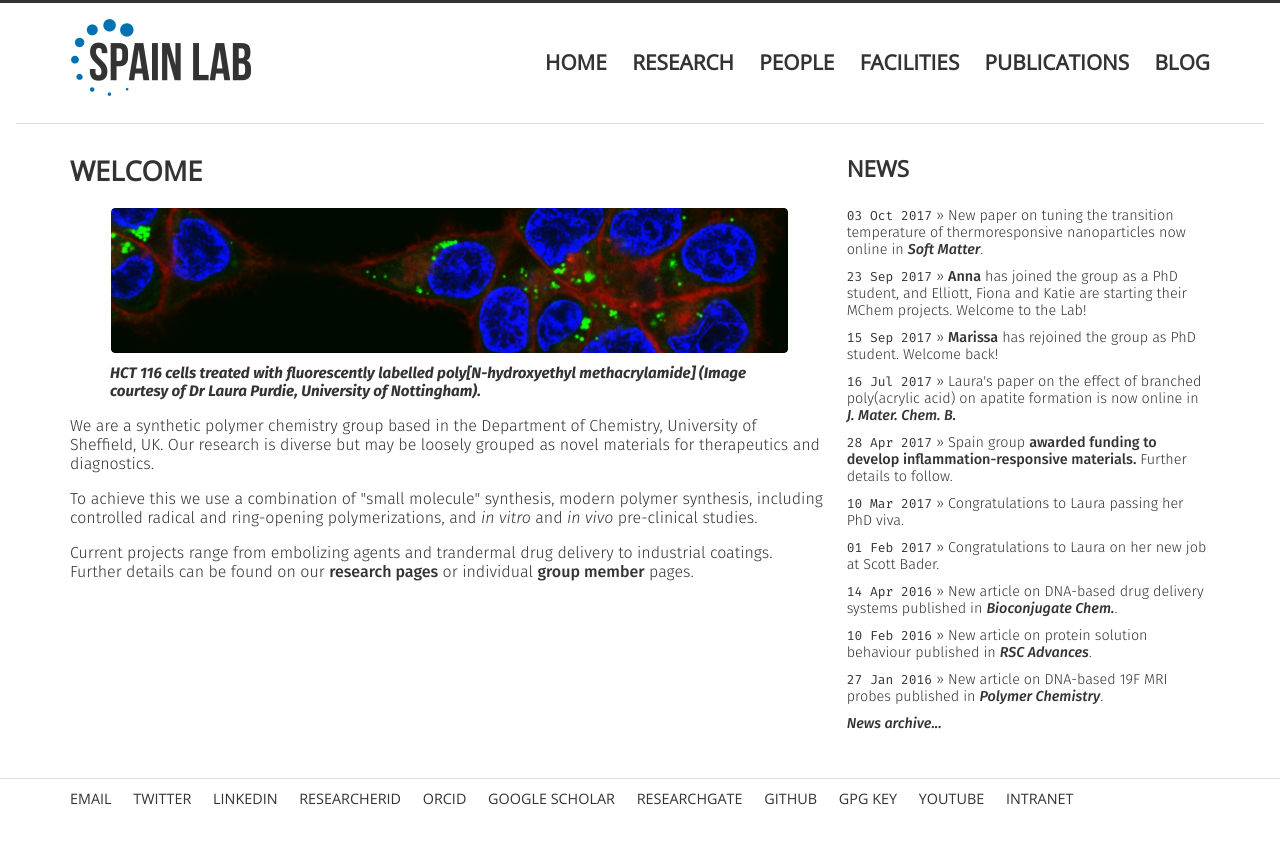
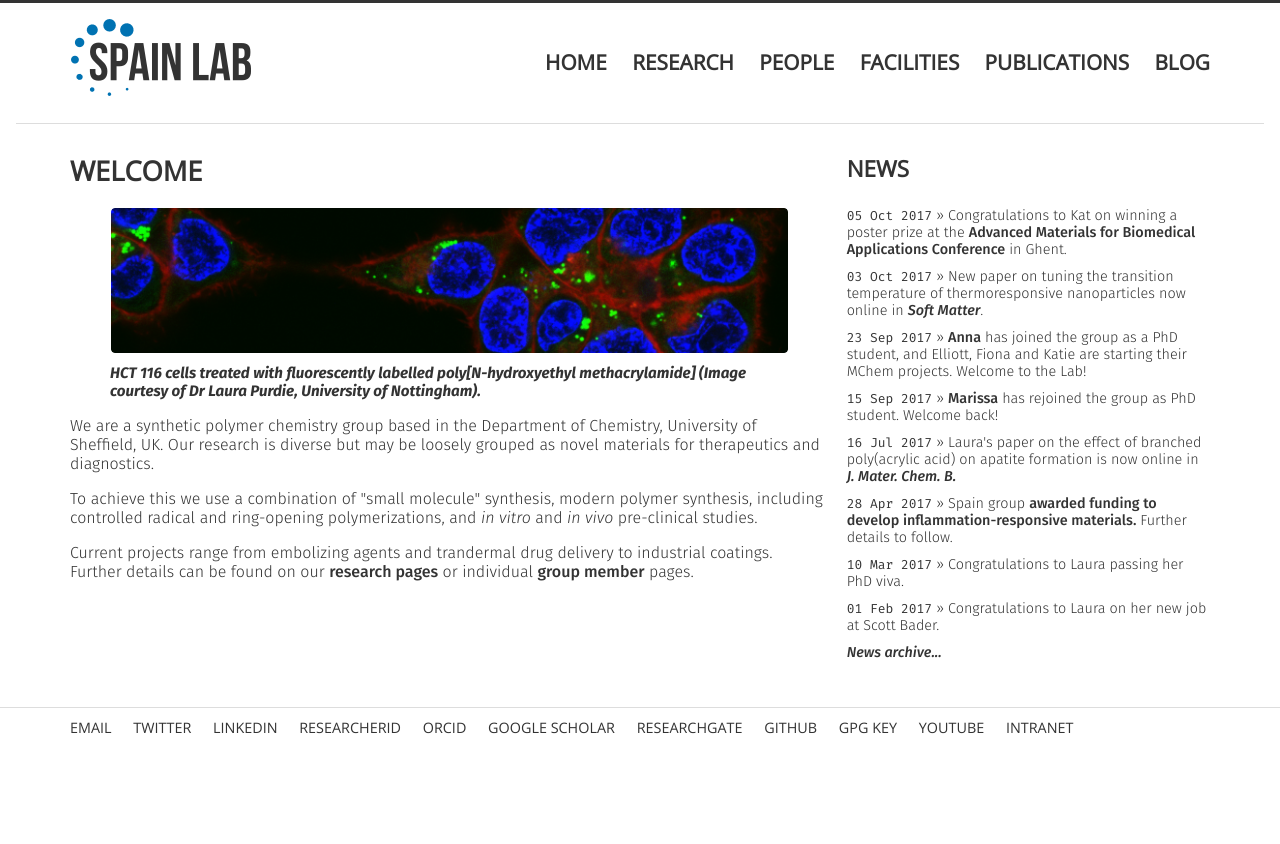
Before and after one commit to sebspain/sebspain.github.io, a Jekyll site: the page index.html, which Jekyll copies as it is, in a window 1280 px wide. Shown: the top 844 px of the page. Built offline with Jekyll 4.4.1, drawn with Linux system fonts in a browser that asks for light colours.

Commit message:
added Kat's poster prize

```diff
--- a/index.html
+++ b/index.html
@@ -76,6 +76,7 @@
         <div class="unit w-1-3 center-on-mobiles">
             <h2>News</h2>
               <ul class="news">
+                <li><span>05 Oct 2017</span> &raquo; Congratulations to Kat on winning a poster prize at the <a href="http://www.pbm.ugent.be/?page_id=1901">Advanced Materials for Biomedical Applications Conference</a> in Ghent.</li>
                 <li><span>03 Oct 2017</span> &raquo; New paper on tuning the transition temperature of thermoresponsive nanoparticles now online in <a href="http://dx.doi.org/10.1039/C7SM00920H"><em>Soft Matter</em></a>.</li>
                 <li><span>23 Sep 2017</span> &raquo; <a href="group/profiles/Anna_Mroz.html">Anna</a> has joined the group as a PhD student, and Elliott, Fiona and Katie are starting their MChem projects. Welcome to the Lab!</li>
                 <li><span>15 Sep 2017</span> &raquo; <a href="group/profiles/Marissa_Morales_Moctezuma.html">Marissa</a> has rejoined the group as PhD student. Welcome back!</li>
@@ -83,12 +84,6 @@
                 <li><span>28 Apr 2017</span> &raquo; Spain group <a href="http://gow.epsrc.ac.uk/NGBOViewGrant.aspx?GrantRef=EP/P027989/1">awarded funding to develop inflammation-responsive materials.</a> Further details to follow.</li>
                 <li><span>10 Mar 2017</span> &raquo; Congratulations to Laura passing her PhD viva.</li>
                 <li><span>01 Feb 2017</span> &raquo; Congratulations to Laura on her new job at Scott Bader.</li>
-                <li><span>14 Apr 2016</span> &raquo; New article on DNA-based drug delivery systems published in <a href="http://dx.doi.org/10.1021/acs.bioconjchem.6b00085"><em>Bioconjugate Chem.</em></a>.</li>
-
-                <li><span>10 Feb 2016</span> &raquo; New article on protein solution behaviour published in <a href="http://dx.doi.org/10.1039/C5RA21068B"><em>RSC Advances</em></a>.</li>
-
-                <li><span>27 Jan 2016</span> &raquo; New article on DNA-based 19F MRI probes published in <a href="http://dx.doi.org/10.1039/C5PY01883H"><em>Polymer Chemistry</em></a>.</li>
-
                 <li><a href="news_archive.html"><em>News archive...</em></a></li>
             </ul>
         </div>
--- a/news_archive.html
+++ b/news_archive.html
@@ -58,6 +58,7 @@
 
             <h1>News Archive</h1>
               <ul class="news">
+                <li><span>05 Oct 2017</span> &raquo; Congratulations to Kat on winning a poster prize at the <a href="http://www.pbm.ugent.be/?page_id=1901">Advanced Materials for Biomedical Applications Conference</a> in Ghent.</li>
                 <li><span>03 Oct 2017</span> &raquo; New paper on tuning the transition temperature of thermoresponsive nanoparticles now online in <a href="http://dx.doi.org/10.1039/C7SM00920H"><em>Soft Matter</em></a>.</li>
                 <li><span>23 Sep 2017</span> &raquo; <a href="group/profiles/Anna_Mroz.html">Anna</a> has joined the group as a PhD student, and Elliott, Fiona and Katie are starting their MChem projects. Welcome to the Lab!</li>
                 <li><span>15 Sep 2017</span> &raquo; <a href="group/profiles/Marissa_Morales_Moctezuma.html">Marissa</a> has rejoined the group as PhD student. Welcome back!</li>
```
Also changed, not shown: group/profiles/Kathryn_Murray.md (+4 -0 lines).
